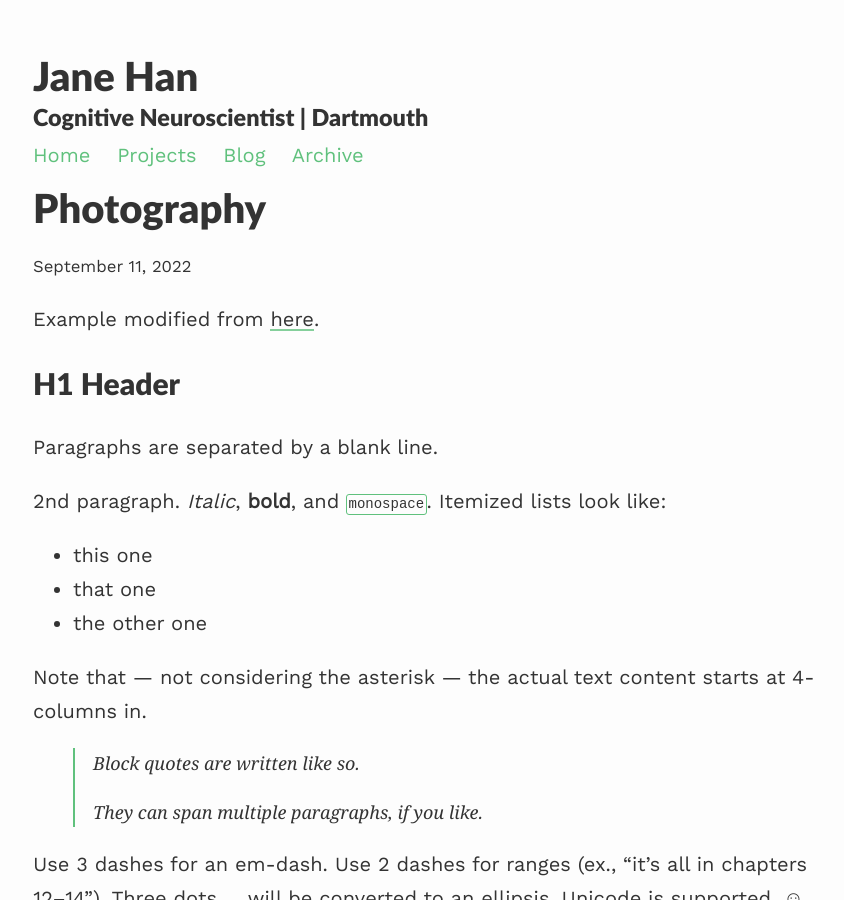
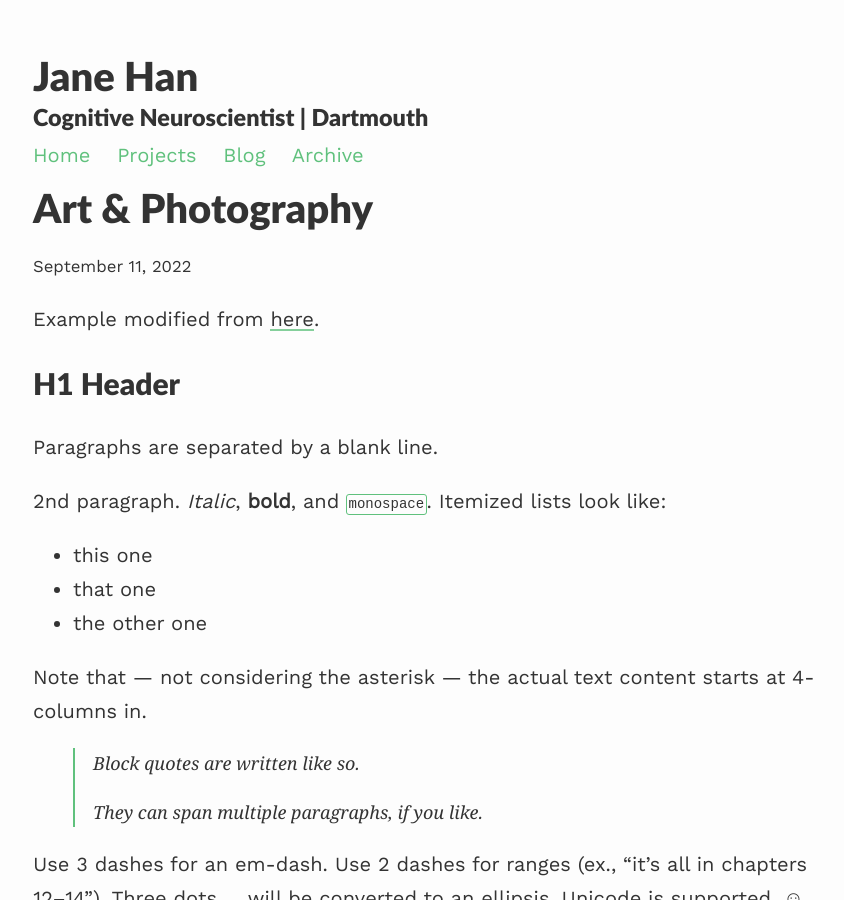
Before and after one commit to han-jane/han-jane.github.io, a Jekyll site: the page built from _projects/4_project.md, in a window 1280 px wide and 900 px high. Shown: the whole window, without its empty margins (207-1051 px from the left). Built offline with Jekyll 4.4.1, drawn with Linux system fonts in a browser that asks for light colours; nearby versions of some CDN libraries; formulas are drawn with MathJax 3.

Commit message:
Update 4_project.md

```diff
--- a/_projects/4_project.md
+++ b/_projects/4_project.md
@@ -1,7 +1,7 @@
 ---
 layout: post
-title: Photography
-description: Photography portfolio
+title: Art & Photography
+description: Things I made & Photography portfolio
 ---
 
 Example modified from [here](http://www.unexpected-vortices.com/sw/rippledoc/quick-markdown-example.html){:target="_blank"}.
```
